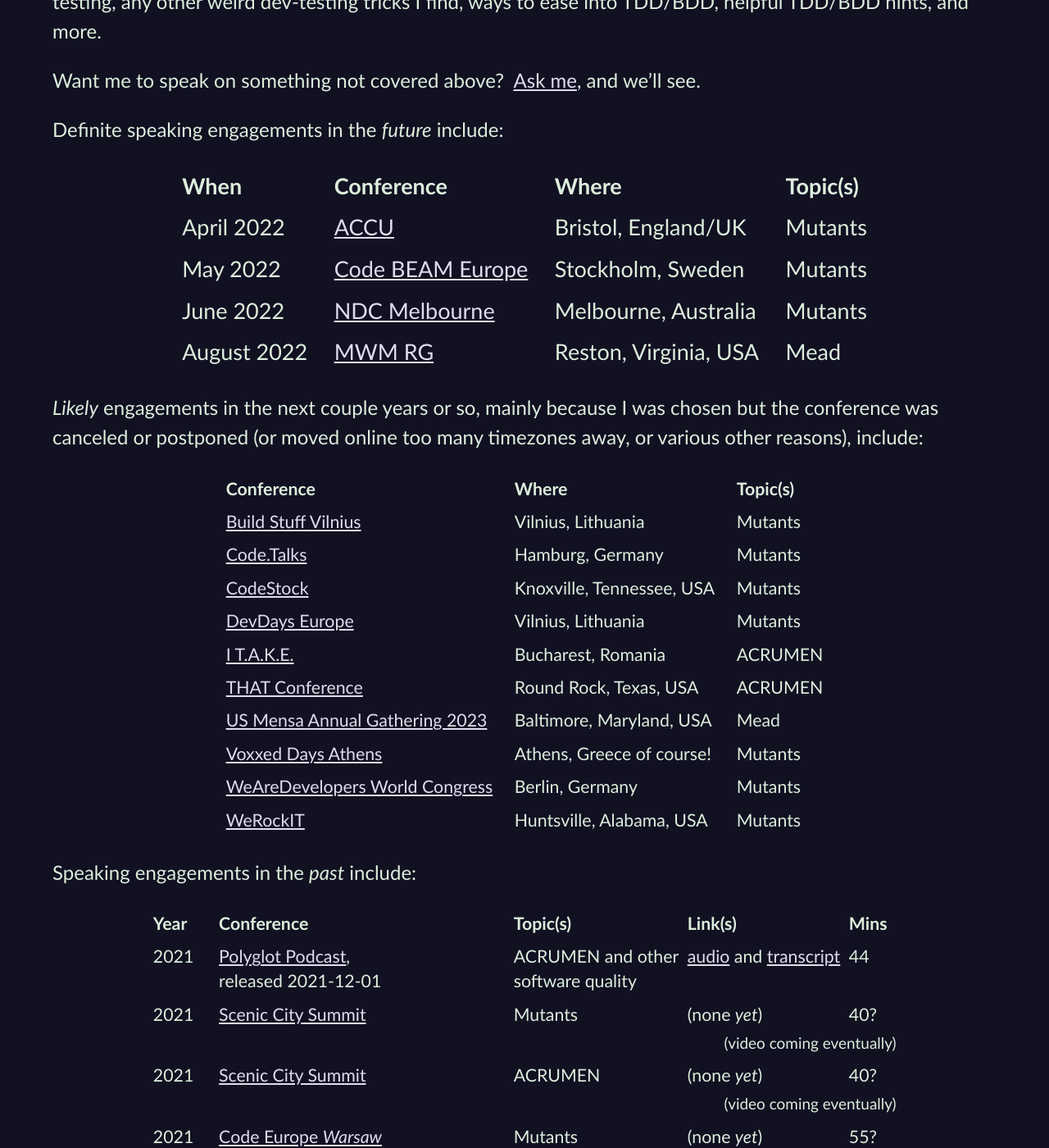
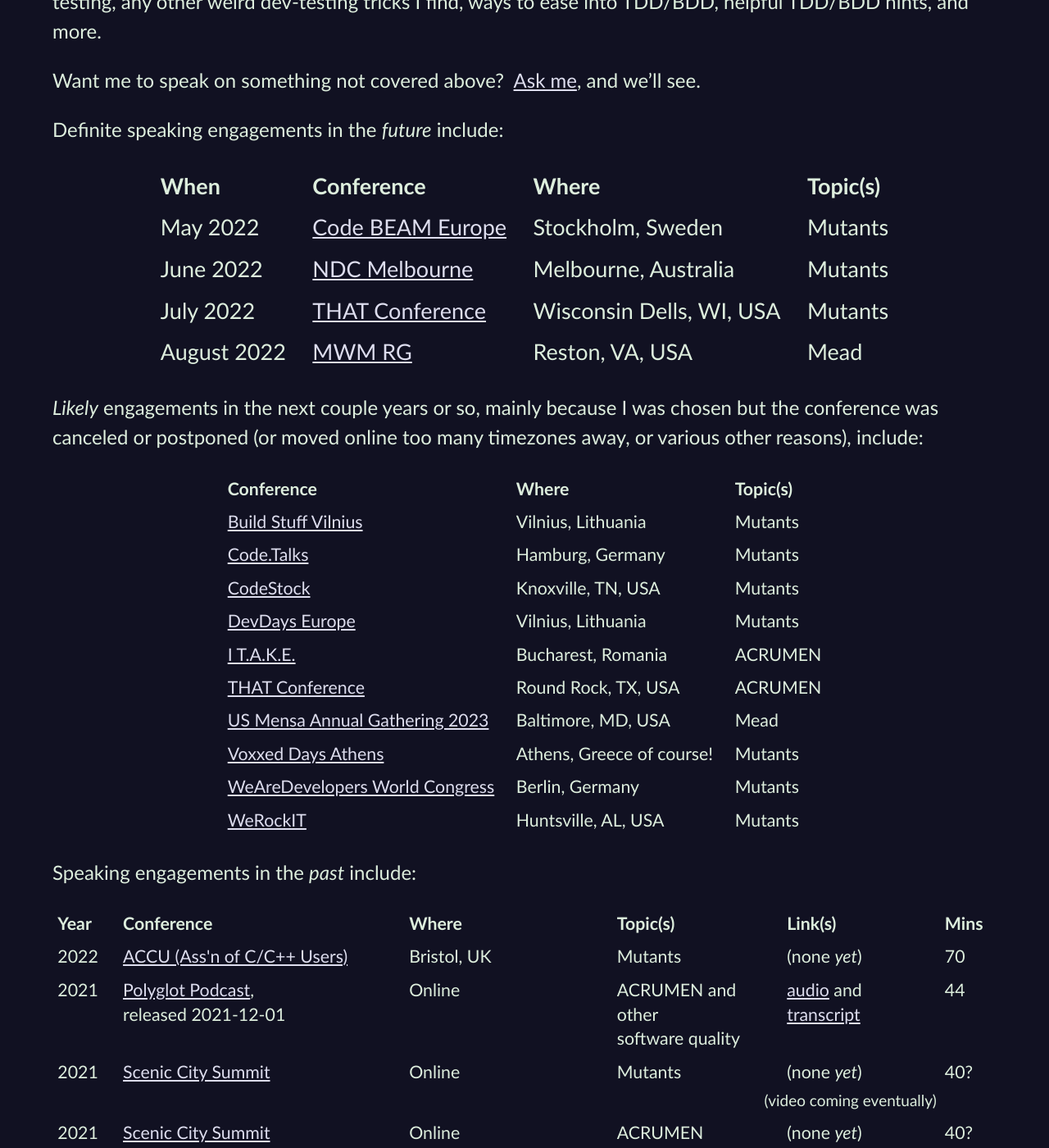
Before and after one commit to CodosaurusLLC/CodosaurusLLC.github.io, a Jekyll site: the page built from speaking.md, in a window 1280 px wide and 1400 px high, scrolled down 1128 px. Shown: the whole window at 82% size. Built offline with Jekyll 4.4.1, drawn with Linux system fonts in a browser that asks for light colours; some of the changed text lies outside the part shown.

Commit message:
add THAT Conf, and past locations

```diff
--- a/speaking.md
+++ b/speaking.md
@@ -103,10 +103,10 @@
 
 |When||Conference||Where||Topic(s) |
 |-|
-|April&nbsp;2022||[ACCU](https://accu.org/conf-main/main/){:rel="nofollow" target="_new"}||Bristol, England/UK||Mutants|
 |May&nbsp;2022||[Code BEAM Europe](https://codesync.global/conferences/code-beam-sto-2022/){:rel="nofollow" target="_new"}||Stockholm, Sweden||Mutants|
 |June&nbsp;2022||[NDC Melbourne](https://ndcmelbourne.com/){:rel="nofollow" target="_new"}||Melbourne, Australia||Mutants|
-|August&nbsp;2022||[MWM RG](http://mwmrg.org/){:rel="nofollow" target="_new"}||Reston, Virginia, USA||Mead|
+|July&nbsp;2022||[THAT Conference](https://that.us/events/wi/2022/){:rel="nofollow" target="_new"}||Wisconsin Dells, WI, USA||Mutants|
+|August&nbsp;2022||[MWM RG](http://mwmrg.org/){:rel="nofollow" target="_new"}||Reston, VA, USA||Mead|
 {:class="upcoming-engagements speaking"}
 
 _Likely_ engagements in the next couple years or so,
@@ -121,14 +121,14 @@
 |-|
 |[Build Stuff Vilnius](https://www.buildstuff.events/){:rel="nofollow" target="_new"}||Vilnius, Lithuania||Mutants|
 |[Code.Talks](https://www.codetalks.de/){:rel="nofollow" target="_new"}||Hamburg, Germany||Mutants|
-|[CodeStock](http://codestock.org/){:rel="nofollow" target="_new"}||Knoxville, Tennessee, USA||Mutants|
+|[CodeStock](http://codestock.org/){:rel="nofollow" target="_new"}||Knoxville, TN, USA||Mutants|
 |[DevDays Europe](https://devdays.lt/){:rel="nofollow" target="_new"}||Vilnius, Lithuania||Mutants|
 |[I T.A.K.E.](https://itakeunconf.com/){:rel="nofollow" target="_new"}||Bucharest, Romania||ACRUMEN|
-|[THAT Conference](https://that.us/events/tx/2022/){:rel="nofollow" target="_new"}||Round Rock, Texas, USA||ACRUMEN|
-|[US Mensa Annual Gathering 2023](https://ag.us.mensa.org/){:rel="nofollow" target="_new"}||Baltimore, Maryland, USA||Mead|
+|[THAT Conference](https://that.us/events/tx/2022/){:rel="nofollow" target="_new"}||Round Rock, TX, USA||ACRUMEN|
+|[US Mensa Annual Gathering 2023](https://ag.us.mensa.org/){:rel="nofollow" target="_new"}||Baltimore, MD, USA||Mead|
 |[Voxxed Days Athens](https://voxxeddays.com/athens/){:rel="nofollow" target="_new"}||Athens, Greece of course!||Mutants|
 |[WeAreDevelopers World Congress](https://www.wearedevelopers.com/world-congress){:rel="nofollow" target="_new"}||Berlin, Germany||Mutants|
-|[WeRockIT](https://www.werockitconf.com/){:rel="nofollow" target="_new"}||Huntsville, Alabama, USA||Mutants|
+|[WeRockIT](https://www.werockitconf.com/){:rel="nofollow" target="_new"}||Huntsville, AL, USA||Mutants|
 {:class="likely-engagements speaking"}
 
 Speaking engagements in the _past_ include:
@@ -138,6 +138,7 @@
     <tr>
       <th class="numeric">Year</th>
       <th>Conference</th>
+      <th>Where</th>
       <th>Topic(s)</th>
       <th>Link(s)</th>
       <th class="numeric">Mins</th>
@@ -145,8 +146,17 @@
   </thead>
   <tbody>
     <tr>
+      <td class="numeric">2022</td>
+      <td><a href="https://accu.org/conf-main/main/" rel="nofollow" target="_new">ACCU (Ass'n of C/C++ Users)</a></td>
+      <td>Bristol, UK</td>
+      <td>Mutants</td>
+      <td>(none&nbsp;<i>yet</i>)</td>
+      <td class="numeric">70</td>
+    </tr>
+    <tr>
       <td class="numeric">2021</td>
       <td><a href="https://www.therelicans.com/polyglot" rel="nofollow" target="_new">Polyglot Podcast</a>,<br/>released 2021-12-01</td>
+      <td>Online</td>
       <td>ACRUMEN and other<br/>software quality</td>
       <td><a href="https://www.therelicans.com/polyglot/appropriate-correct-robust-usable-maintainable-and-efficient-acrumen-with-dave-aronson" rel="nofollow" target="_new">audio</a> and <a href="https://dev.to/newrelic/appropriate-correct-robust-usable-maintainable-and-efficient-acrumen-with-dave-aronson-4f71" rel="nofollow" target="_new">transcript</a></td>
       <td class="numeric">44</td>
@@ -154,6 +164,7 @@
     <tr>
       <td class="numeric">2021</td>
       <td><a href="https://sceniccitysummit.com/" rel="nofollow" target="_new">Scenic City Summit</a></td>
+      <td>Online</td>
       <td>Mutants</td>
       <td>(none&nbsp;<i>yet</i>)</td>
       <td class="numeric">40?</td>
@@ -164,6 +175,7 @@
     <tr>
       <td class="numeric">2021</td>
       <td><a href="https://sceniccitysummit.com/" rel="nofollow" target="_new">Scenic City Summit</a></td>
+      <td>Online</td>
       <td>ACRUMEN</td>
       <td>(none&nbsp;<i>yet</i>)</td>
       <td class="numeric">40?</td>
@@ -194,6 +208,7 @@
     <tr>
       <td class="numeric">2021</td>
       <td><a href="https://www.kcdc.info/" rel="nofollow" target="_new">Kansas City Developer Conference<br/>(KCDC)</a></td>
+      <td>Kansas City, MO, USA</td>
       <td>Mutants</td>
       <td>(none)</td>
       <td class="numeric">45?</td>
@@ -204,6 +219,7 @@
     <tr>
       <td class="numeric">2020</td>
       <td><a href="https://ndcsydney.com/" rel="nofollow" target="_new">NDC Sydney</a></td>
+      <td>Online, darnit!</td>
       <td>Mutants</td>
       <td><a href="https://www.youtube.com/watch?v=vQrnVD6CbxU" rel="nofollow" target="_new">video</a></td>
       <td class="numeric">52</td>
@@ -211,6 +227,7 @@
     <tr>
       <td class="numeric">2020</td>
       <td><a href="https://www.devtalks.ro/bucharest/" rel="nofollow" target="_new">DevTalks Bucharest / Reimagined</a></td>
+      <td>Online, dagnabit!</td>
       <td>Mutants</td>
       <td><a href="https://www.youtube.com/embed/tknqCCVQlIA?start=24963&version=3&end=26790" rel="nofollow" target="_new">video</a></td>
       <td class="numeric">31</td>
@@ -221,6 +238,7 @@
     <tr>
       <td class="numeric">2020</td>
       <td><a href="https://rubyrogues.com/" rel="nofollow" target="_new">Ruby Rogues Podcast</a></td>
+      <td>Online</td>
       <td>Mutants</td>
       <td><a href="https://rubyrogues.com/467/" rel="nofollow" target="_new">audio</a></td>
       <td class="numeric">68</td>
@@ -228,6 +246,7 @@
     <tr>
       <td class="numeric">2020</td>
       <td><a href="https://www.jsconfhi.com/" rel="nofollow" target="_new">JSConf Hawai'i</a></td>
+      <td>Waikiki, HI, USA</td>
       <td>Mutants</td>
       <td><a href="https://www.youtube.com/watch?v=yNMBOj7JUPs" rel="nofollow" target="_new">video</a></td>
       <td class="numeric">22</td>
@@ -235,6 +254,7 @@
     <tr>
       <td class="numeric">2019</td>
       <td><a href="https://rubyconf.org/" rel="nofollow" target="_new">RubyConf</a></td>
+      <td>Nashville, TN, USA</td>
       <td>Mutants</td>
       <td><a href="https://www.youtube.com/watch?v=9GId6mFL0_c" rel="nofollow" target="_new">video</a></td>
       <td class="numeric">39</td>
@@ -242,6 +262,7 @@
     <tr>
       <td class="numeric">2019</td>
       <td><a href="http://www.lrtechfest.com/" rel="nofollow" target="_new">Little Rock Tech Fest</a></td>
+      <td>Little Rock, AR, USA</td>
       <td>ACRUMEN</td>
       <td><a href="https://www.youtube.com/watch?v=RT1712JkUdM" rel="nofollow" target="_new">video</a></td>
       <td class="numeric">45</td>
@@ -252,6 +273,7 @@
     <tr>
       <td class="numeric">2019</td>
       <td><a href="https://www.heartlanddc.com/" rel="nofollow" target="_new">Heartland Devconf</a></td>
+      <td>Omaha, NE, USA</td>
       <td>Mutants</td>
       <td><a href="https://www.youtube.com/watch?v=adBtsgolhvI&list=PLMrm16n64Bub8urB-bsyMyHiNPMLG7FAS" rel="nofollow" target="_new">video</a></td>
       <td class="numeric">44</td>
@@ -262,6 +284,7 @@
     <tr>
       <td class="numeric">2019</td>
       <td><a href="https://maintainable.fm/" rel="nofollow" target="_new">Maintainable Software Podcast</a></td>
+      <td>Online</td>
       <td>ACRUMEN</td>
       <td><a href="https://maintainable.fm/episodes/dave-aronson-putting-the-m-in-acrumen-n_6lX9fc" rel="nofollow" target="_new">audio</a></td>
       <td class="numeric">44</td>
@@ -269,6 +292,7 @@
     <tr>
       <td class="numeric">2019</td>
       <td><a href="https://github.com/elixirup/remote-meetup/" rel="nofollow" target="_new">Elixir Remote Meetup<br/>(September)</a></td>
+      <td>Online</td>
       <td>Mutants and<br/>Prepending</td>
       <td><a href="https://www.youtube.com/watch?v=lCjeKcSN41I&list=PLMrm16n64Bub8urB-bsyMyHiNPMLG7FAS" rel="nofollow" target="_new">video</a></td>
       <td class="numeric">45</td>
@@ -276,6 +300,7 @@
     <tr>
       <td class="numeric">2019</td>
       <td><a href="https://www.therubyonrailspodcast.com/" rel="nofollow" target="_new">Ruby on Rails Podcast</a></td>
+      <td>Pittsburgh, PA, USA</td>
       <td>Mutants</td>
       <td><a href="https://www.therubyonrailspodcast.com/283" rel="nofollow" target="_new">audio</a></td>
       <td class="numeric">24</td>
@@ -286,6 +311,7 @@
     <tr>
       <td class="numeric">2019</td>
       <td><a href="https://abstractions.io/" rel="nofollow" target="_new">Abstractions</a> II</td>
+      <td>Pittsburgh, PA, USA</td>
       <td>Mutants</td>
       <td>(none&nbsp;<i>yet</i>)</td>
     </tr>
@@ -298,6 +324,7 @@
         <a href="https://us.mensa.org/" rel="nofollow" target="_new">American Mensa</a>'s<br/>
         <a href="https://ag.us.mensa.org/" rel="nofollow" target="_new">Annual Gathering</a>
       </td>
+      <td>Phoeniz, AZ, USA</td>
       <td>ACRUMEN</td>
       <td>(none)</td>
       <td class="numeric">75!</td>
@@ -328,6 +357,7 @@
     <tr>
       <td class="numeric">2019</td>
       <td><a href="https://novacodecamp.org/" rel="nofollow" target="_new">Nova Codecamp</a></td>
+      <td>Reston, VA, USA</td>
       <td>ACRUMEN</td>
       <td><a href="https://www.youtube.com/watch?v=1QfGyGy3EV8&list=PLMrm16n64BuaRo9N8xY8OnTOWZ5K2aFG1" rel="nofollow" target="_new">video</a></td>
       <td class="numeric">60</td>
@@ -355,6 +387,7 @@
     <tr>
       <td class="numeric">2018</td>
       <td>assorted DC-area Meetups</td>
+      <td>Washington, DC, USA area</td>
       <td>ACRUMEN</td>
       <td>(none)</td>
       <td class="numeric"></td>
@@ -362,6 +395,7 @@
     <tr>
       <td class="numeric">2018</td>
       <td><a href="https://elixirconf.com/" rel="nofollow" target="_new">ElixirConf</a></td>
+      <td>Bellevue, WA, USA</td>
       <td>ACRUMEN</td>
       <td><a href="https://www.youtube.com/watch?v=6V1FO1xGitU&list=PLMrm16n64BuaRo9N8xY8OnTOWZ5K2aFG1" rel="nofollow" target="_new">video</a></td>
       <td class="numeric">5</td>
@@ -369,6 +403,7 @@
     <tr>
       <td class="numeric">2017</td>
       <td><a href="https://rubyconf.org/" rel="nofollow" target="_new">RubyConf</a></td>
+      <td>New Orleans, LA, USA</td>
       <td>ACRUMEN</td>
       <td><a href="https://www.youtube.com/embed/YMoa5JpjEtM?start=4080&end=4355" rel="nofollow" target="_new">video</a></td>
       <td class="numeric">5</td>
@@ -376,6 +411,7 @@
     <tr>
       <td class="numeric">2014</td>
       <td>assorted DC-area Meetups</td>
+      <td>Washington, DC, USA area</td>
       <td>Ruby Gotchas</td>
       <td>(none)</td>
       <td class="numeric">~45</td>
@@ -383,6 +419,7 @@
     <tr>
       <td class="numeric">1990s<br/>to Now</td>
       <td><a href="https://www.mwm.org/" rel="nofollow" target="_new">Metropolitan Washington Mensa</a>'s<br/><a href="http://mwmrg.org/" rel="nofollow" target="_new">Regional Gathering</a></td>
+      <td>Washington, DC, USA area</td>
       <td>spam-protection,<br/>and non-tech topics</td>
       <td>(none)</td>
       <td class="numeric">30-45</td>
```
Also changed, not shown: other parts of speaking.md (+6 -0 lines).
